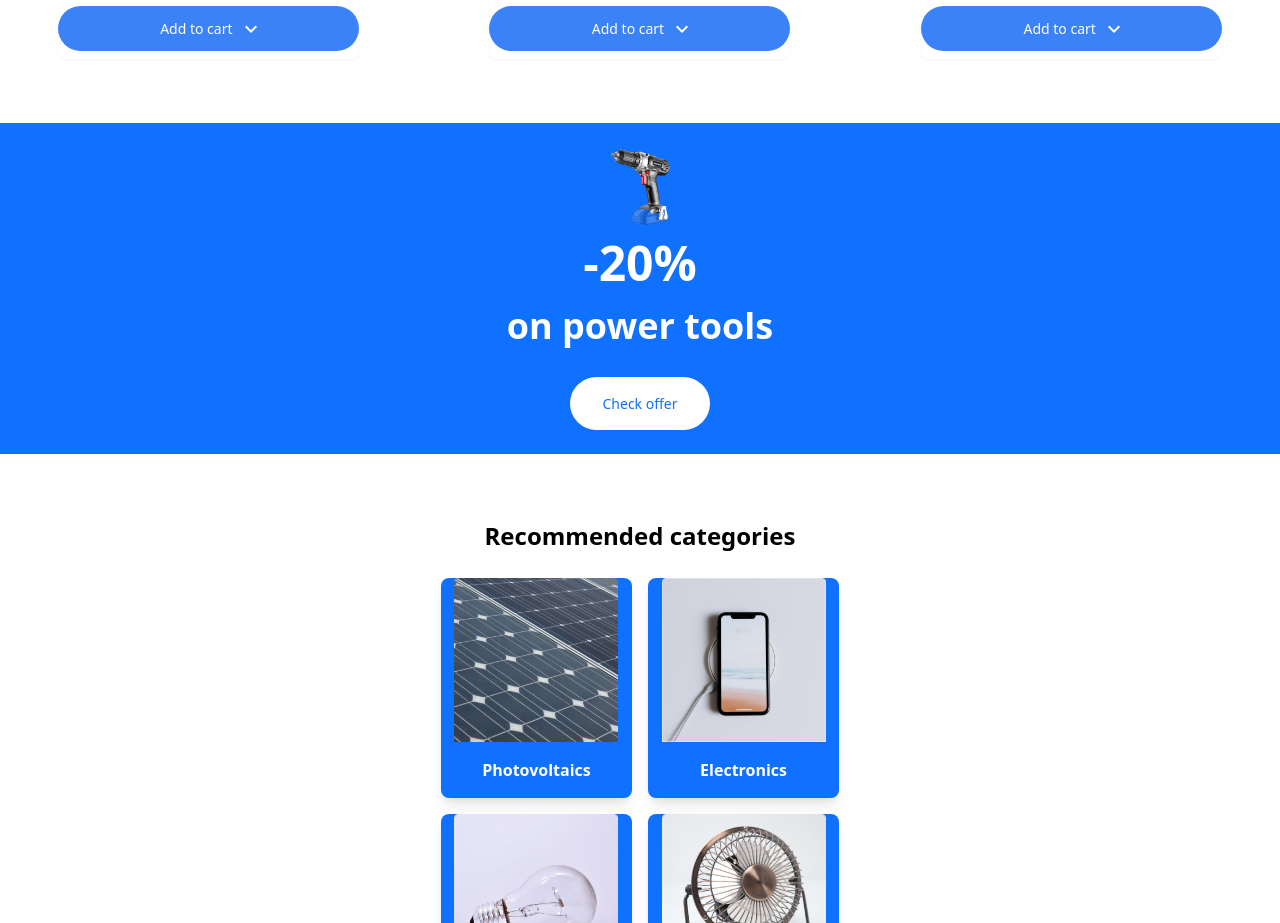
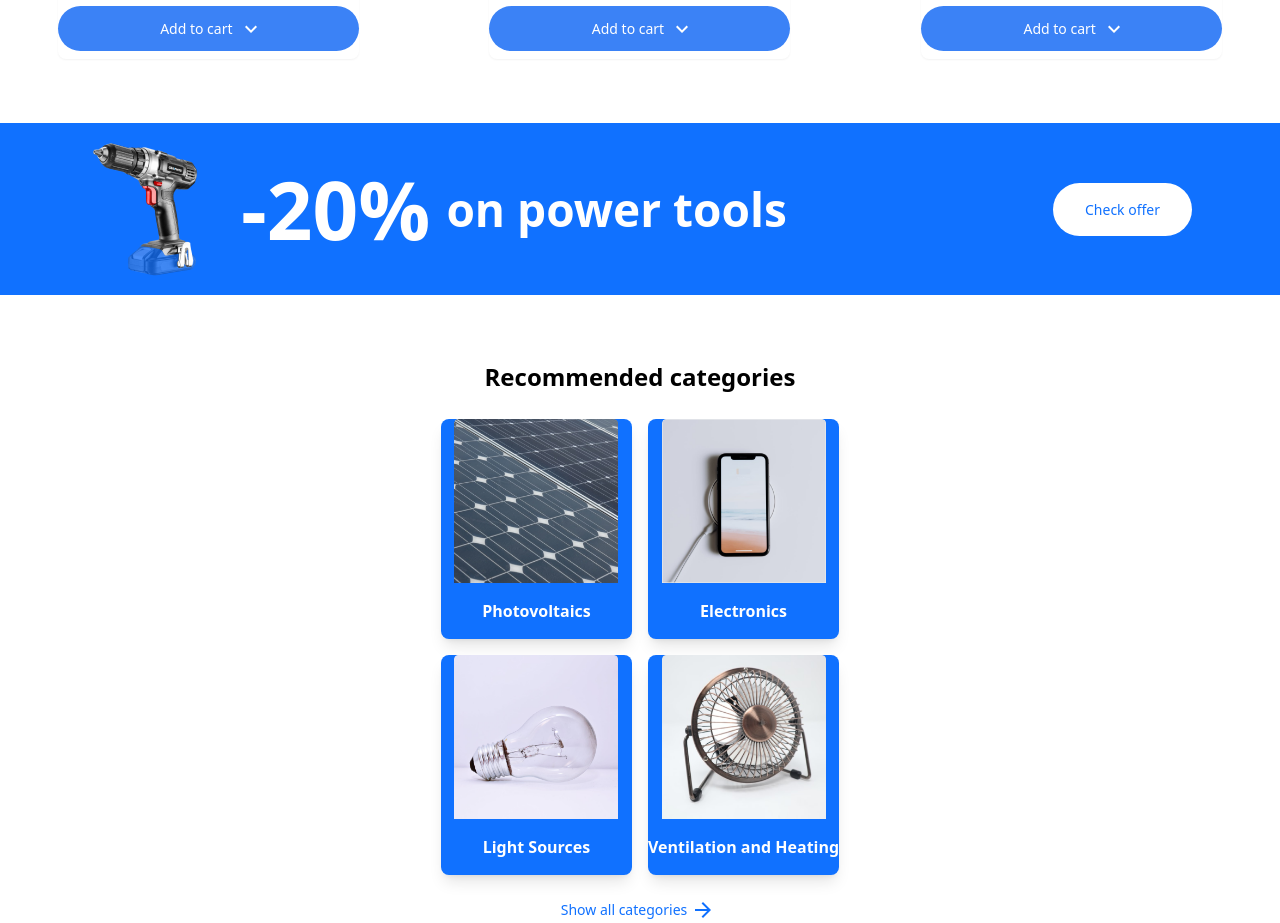
Before and after one commit to darshanbajgain/commerce-booster, a React (Vite) app: page / in a window 1280 px wide. Shown: the part 882-1805 px from the top of the page. Built offline with nearby package versions, Linux system fonts and the light colour scheme.

Commit message:
refactor & style: advertised box is refactored and styled

```diff
--- a/src/component/AdvertiseBox/AdvertiseBox.jsx
+++ b/src/component/AdvertiseBox/AdvertiseBox.jsx
@@ -1,19 +1,19 @@
 import drillMachine from "../../assets/advertisement_assests/drill.png";
 const AdvertiseBox = () => {
   return (
-    <div className="bg-bgForOrderBtn mt-[64px] px-[16px] py-[24px] flex flex-col items-center">
-      <div className="flex flex-col items-center justify-center">
+    <div className="bg-bgForOrderBtn mt-[64px] px-[16px] py-[24px] lg:py-[16px] lg:px-[88px] flex lg:flex-row lg:justify-between flex-col items-center">
+      <div className="flex flex-col lg:flex-row items-center justify-center">
         <div className="flex items-center justify-center">
-          <img className="w-[64px] h-[80px]" src={drillMachine} />
+          <img className="w-[64px] h-[80px] lg:w-[113px] lg:h-[140px]" src={drillMachine} />
         </div>
-        <div className="flex items-center justify-center text-[48px] text-white font-bold">
+        <div className="flex lg:ml-[40px] items-center justify-center text-[48px] lg:text-[80px] text-white font-bold">
           -20%
         </div>
+        <div className="flex text-[36px] lg:text-[46px] lg:ml-[16px] text-white font-bold justify-center">
+          on power tools
+        </div>
       </div>
-      <div className="flex text-[36px] text-white font-bold justify-center">
-        on power tools
-      </div>
-      <div className="mt-[24px]">
+      <div className="mt-[24px] lg:mt-0">
         <button className=" bg-white px-[32px] py-[16px] rounded-full text-[14px] font-medium text-bgForOrderBtn">Check offer</button>
       </div>
     </div>
```
